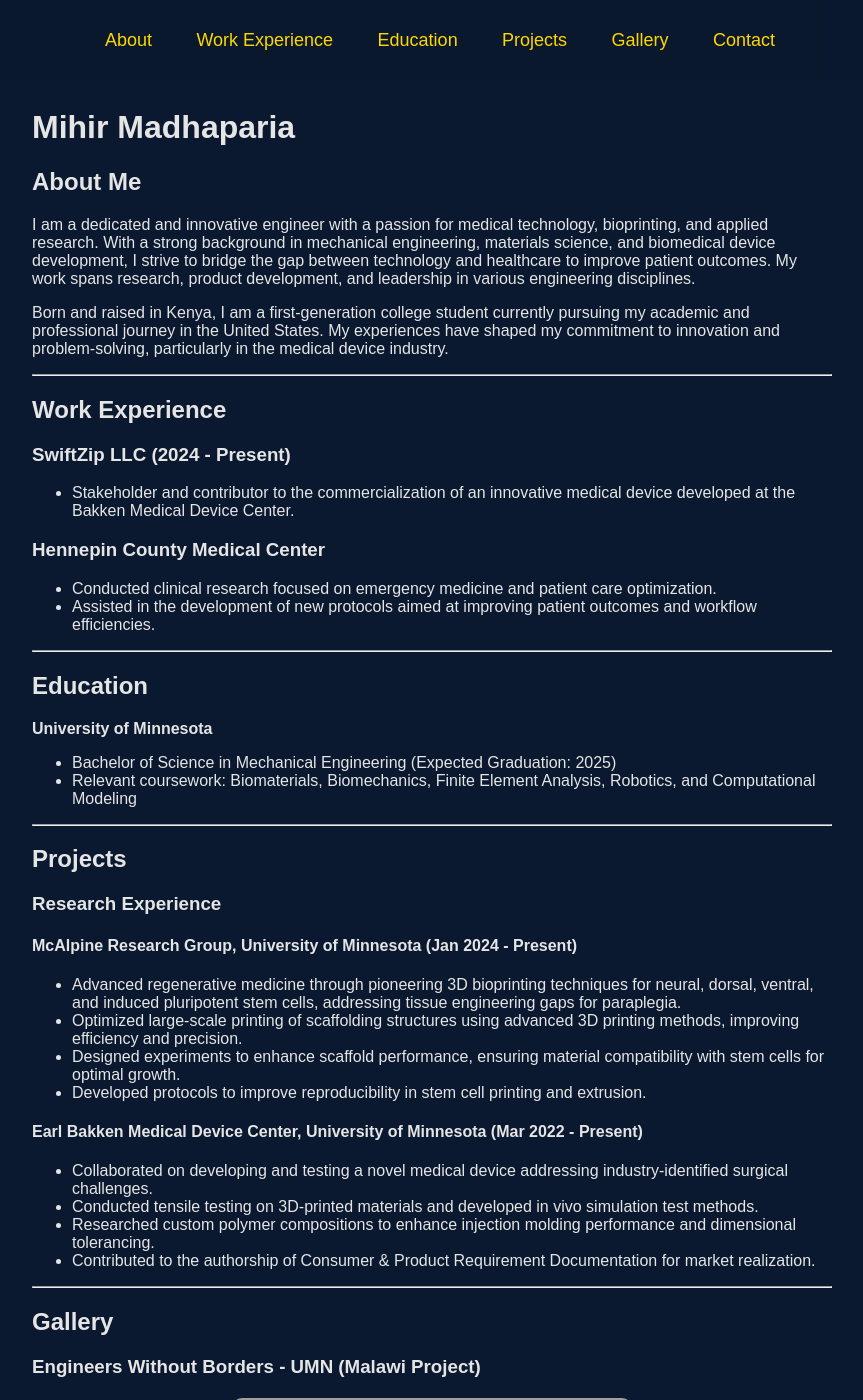
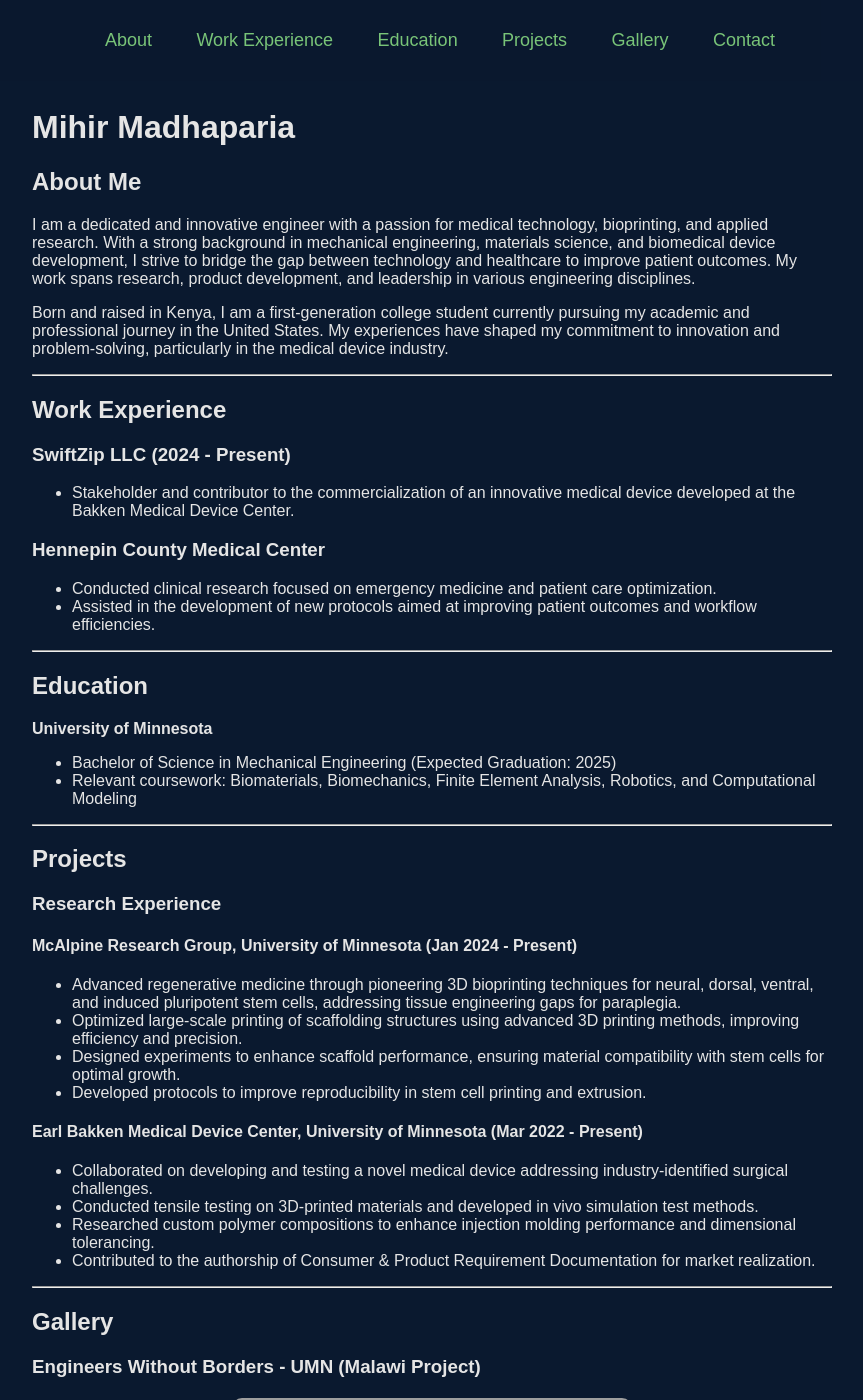
Before and after one commit to mihirmadhaparia/mihirmadhaparia.github.io, a Jekyll site: the page built from README.md, in a window 1280 px wide and 1400 px high. Shown: the whole window, without its empty margins (208-1071 px from the left). Built offline with Jekyll 4.4.1, drawn with Linux system fonts in a browser that asks for light colours; our own code applies the rules of GitHub Pages for plain Markdown files; grey boxes are pictures that could not be loaded.

Commit message:
Update style.css

```diff
--- a/assets/css/style.css
+++ b/assets/css/style.css
@@ -49,7 +49,7 @@
 
 /* Navigation Links */
 nav a {
-    color: #FFD700; /* Bright Gold */
+    color: #79c478; /* Bright Gold */
     text-decoration: none;
     padding: 15px 20px;
     display: inline-block;
@@ -82,7 +82,7 @@
 
 /* Buttons */
 button {
-    background: #FFD700; /* Gold */
+    background: #79c478; /* Gold */
     color: #0A192F; /* Navy Blue */
     padding: 10px 20px;
     border: none;
@@ -93,7 +93,7 @@
 }
 
 button:hover {
-    background: #FFC107; /* Slightly Brighter Gold */
+    background: #79c478; /* Slightly Brighter Gold */
 }
 
 /* Sections */
@@ -113,12 +113,11 @@
 
 /* Links */
 a {
-    color: #FFD700; /* Gold */
+    color: #79c478; /* Gold */
 }
 
 a:hover {
-    color: #FFEA70; /* Lighter Gold */
-    text-decoration: underline;
+    color: #79c478; /* Lighter Gold */
 }
 
 /* Footer */
```
